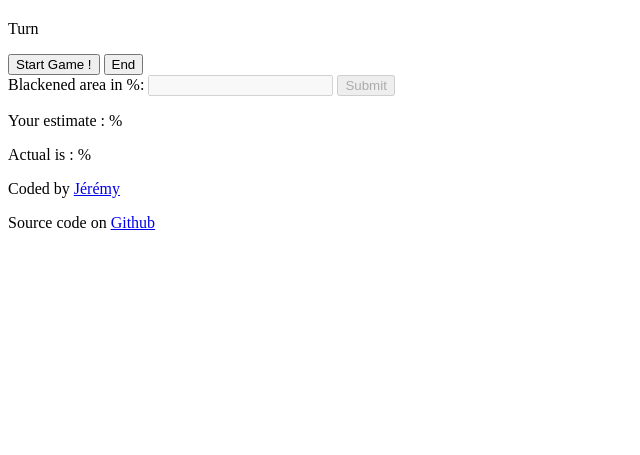
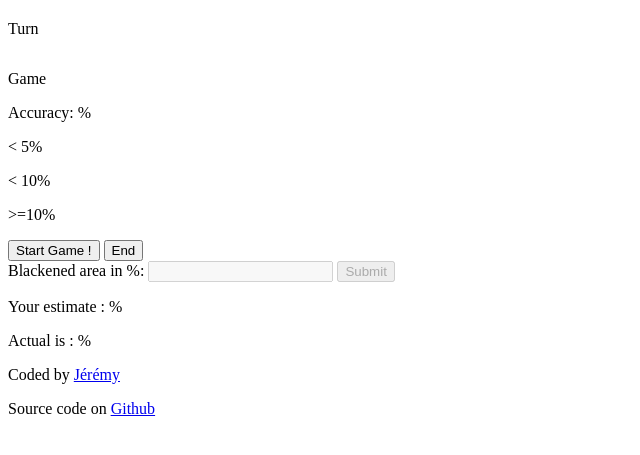
Before and after one commit to jgautrais/aest, a Symfony app: template templates/home/index.html.twig in a window 1280 px wide. Shown: the part 107-562 px from the top of the page, without its empty margins (0-640 px from the left). Run offline with Twig, Linux system fonts and the light colour scheme; the template is opened without the code that fills it, so the values that code supplies are empty; some libraries are stand-ins or nearby versions.

Commit message:
js game mechanics first implementation fully working

```diff
--- a/assets/Turn.js
+++ b/assets/Turn.js
@@ -36,6 +36,6 @@ export default class Turn {
     }
 
     setUserEstimate(inputValue) {
-        this._userEstimate = inputValue;
+        this._userEstimate = +inputValue;
     }
 }
--- a/templates/home/index.html.twig
+++ b/templates/home/index.html.twig
@@ -19,9 +19,43 @@
 				<span id="turnCount"></span>
 			</p>
 			<table class="area_container w-full h-full" cellspacing="0" cellpadding="0" id="areaContainer"></table>
+			<div class="stats_container absolute hidden w-full h-full bg-white py-4 px-8" id="stats">
+				<div class="flex flex-col h-full">
+					<div class="text-center">
+						<p class="text-3xl mb-0.5">Game
+							<span id="statsGameCount"></span>
+						</p>
+						<p>
+							<span id="statsTurnCount" class="font-bold text-lg"></span>
+						</p>
+						<p class="mt-2 text-xs">Accuracy:
+							<span id="statsAccuracy" class="font-bold text-xl"></span>
+							%
+						</p>
 					</div>
-
-		<div class="relative board_container mt-6 md:mt-0 flex flex-col items-center" id="board">
+					<div class="text-xs border-l-2 border-black flex-grow mt-3.5 mb-2 flex justify-between">
+						<div class="w-5/6">
+							<p class="bg-green-500 my-4 py-1" id="statsPrecision0Percentage">
+								<span class="pl-4">&lt;&nbsp;5%</span>
+							</p>
+							<p class="bg-yellow-300 my-4 py-1" id="statsPrecision1Percentage">
+								<span class="pl-4">&lt;&nbsp;10%</span>
+							</p>
+							<p class="bg-red-500 my-4 py-1" id="statsPrecision2Percentage">
+								<span class="pl-4">&gt;=10%</span>
+							</p>
+						</div>
+						<div class="w-1/6">
+							<p class="my-4 pl-4 py-1" id="statsPrecision0Count"></p>
+							<p class="my-4 pl-4 py-1" id="statsPrecision1Count"></p>
+							<p class="my-4 pl-4 py-1" id="statsPrecision2Count"></p>
+						</div>
+					</div>
+				</p>
+			</div>
+		</p>
+	</div>
+</p></div><div class="relative board_container mt-6 md:mt-0 flex flex-col items-center" id="board">
 <div class="my-4">
 	<button type="button" class="text-sm text-white bg-black px-4 py-3 hover:bg-gray-700" id="startButton">
 		Start Game !
@@ -48,18 +82,8 @@
 		<b id="scoreTarget"></b>
 		%
 	</p>
-			</div>
-		</div>
-	</main>
-
-	<footer class="text-center text-gray-400 text-xs my-6">
-		<p class="mb-2">
+</div></div></main><footer class="text-center text-gray-400 text-xs my-6"><p class="mb-2">
 Coded by
-			<a class="text-blue-400 hover:underline" href="https://www.jeremygautrais.fr/">Jérémy</a>
-		</p>
-		<p>
+<a class="text-blue-400 hover:underline" href="https://www.jeremygautrais.fr/">Jérémy</a></p><p>
 Source code on
-			<a class="text-blue-400 hover:underline" href="https://github.com/jgautrais/aest/tree/main">Github</a>
-		</p>
-	</footer>
-</body>{% endblock %}
+<a class="text-blue-400 hover:underline" href="https://github.com/jgautrais/aest/tree/main">Github</a></p></footer></body>{% endblock %}
```
Also changed, not shown: assets/Board.js (+62 -6 lines), assets/Game.js (+22 -7 lines), assets/Helpers.js (+10 -0 lines), assets/styles/app.scss (+7 -0 lines). Lines whose indentation alone changed are shown as unchanged.
